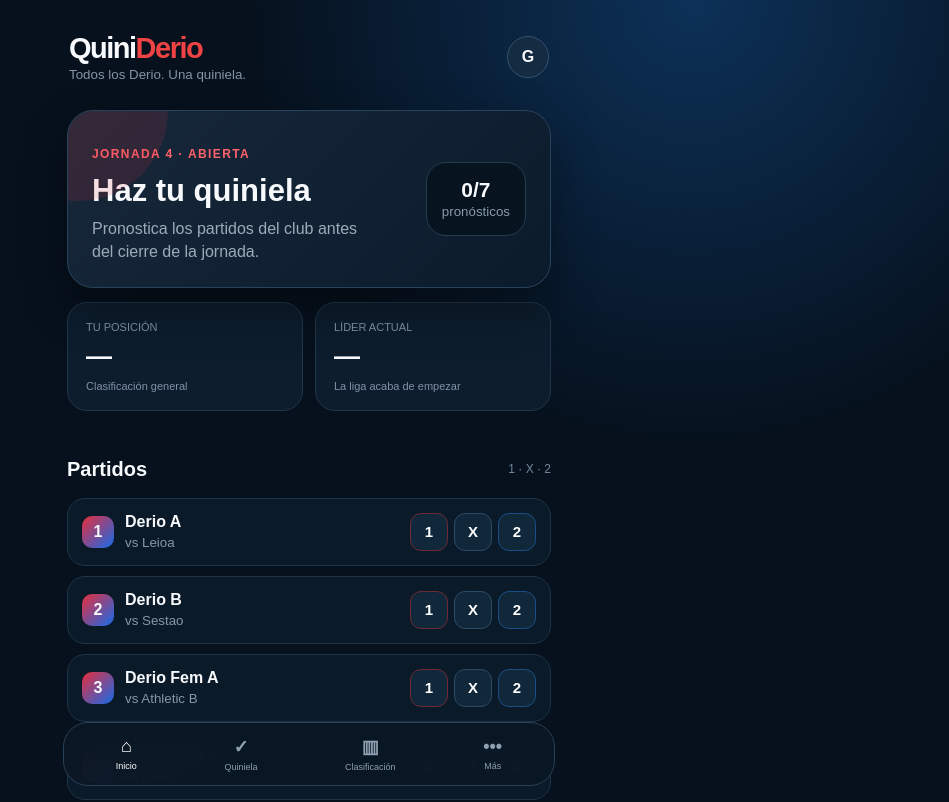
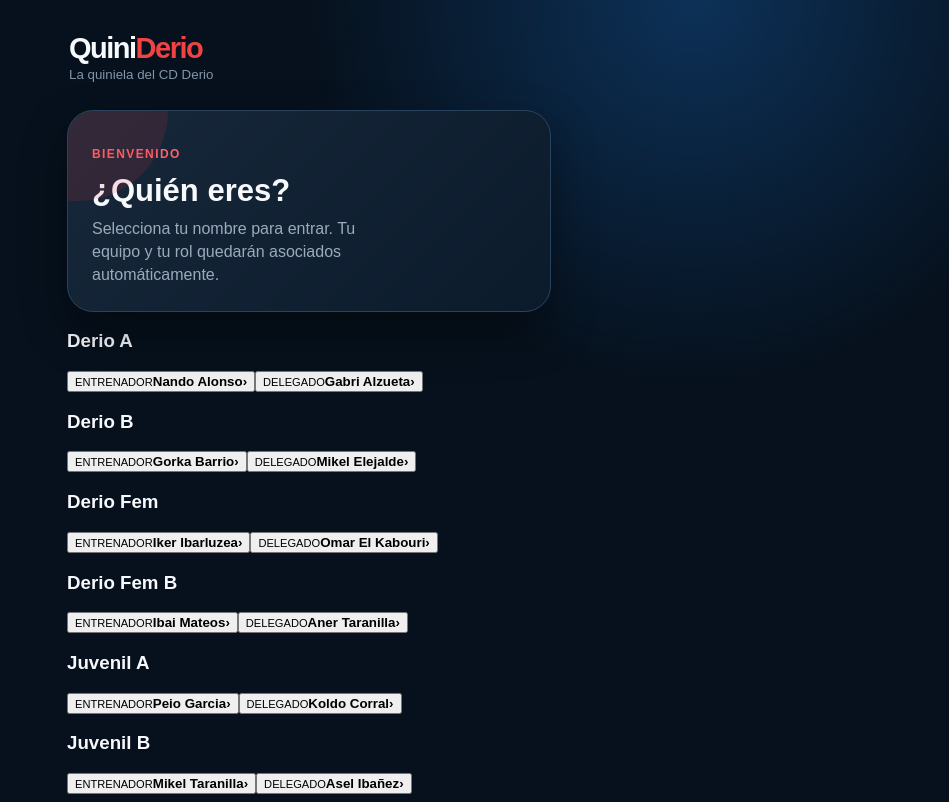
Before and after one commit to gabrialzu14/QuiniDerio, a Next.js app: page / in a window 1280 px wide. Shown: the top 802 px of the page, without its empty margins (331-1280 px from the left). Built offline with nearby package versions, Linux system fonts and the light colour scheme.

Commit message:
Add participant selection before main menu

```diff
--- a/app/page.tsx
+++ b/app/page.tsx
@@ -1,2 +1,18 @@
-const games=[["Derio A","Leioa"],["Derio B","Sestao"],["Derio Fem A","Athletic B"],["Derio Fem B","Getxo"],["Juvenil A","Santutxu"],["Juvenil B","Zamudio"],["Cadete B","Danok Bat"]];
-export default function Home(){return <main><header><div><b className="logo">Quini<span>Derio</span></b><small>Todos los Derio. Una quiniela.</small></div><div className="avatar">G</div></header><section className="hero"><div><p className="eyebrow">JORNADA 4 · ABIERTA</p><h1>Haz tu quiniela</h1><p>Pronostica los partidos del club antes del cierre de la jornada.</p></div><div className="score"><strong>0/7</strong><small>pronósticos</small></div></section><section className="stats"><article><small>TU POSICIÓN</small><strong>—</strong><span>Clasificación general</span></article><article><small>LÍDER ACTUAL</small><strong>—</strong><span>La liga acaba de empezar</span></article></section><div className="title"><h2>Partidos</h2><span>1 · X · 2</span></div><section className="games">{games.map((g,i)=><article className="game" key={g[0]}><div className="team"><i>{i+1}</i><div><b>{g[0]}</b><small>vs {g[1]}</small></div></div><div className="picks"><button>1</button><button>X</button><button>2</button></div></article>)}</section><button className="submit">Guardar quiniela</button><nav><b>⌂<small>Inicio</small></b><b>✓<small>Quiniela</small></b><b>▥<small>Clasificación</small></b><b>•••<small>Más</small></b></nav></main>}
+"use client";
+import {useState} from "react";
+
+const members=[
+ {team:"Derio A",coach:"Nando Alonso",delegate:"Gabri Alzueta"},
+ {team:"Derio B",coach:"Gorka Barrio",delegate:"Mikel Elejalde"},
+ {team:"Derio Fem",coach:"Iker Ibarluzea",delegate:"Omar El Kabouri"},
+ {team:"Derio Fem B",coach:"Ibai Mateos",delegate:"Aner Taranilla"},
+ {team:"Juvenil A",coach:"Peio Garcia",delegate:"Koldo Corral"},
+ {team:"Juvenil B",coach:"Mikel Taranilla",delegate:"Asel Ibañez"},
+];
+const games=[["Derio A","Leioa"],["Derio B","Sestao"],["Derio Fem","Athletic B"],["Derio Fem B","Getxo"],["Juvenil A","Santutxu"],["Juvenil B","Zamudio"]];
+
+export default function Home(){
+ const [selected,setSelected]=useState<string|null>(null);
+ if(!selected)return <main><header><div><b className="logo">Quini<span>Derio</span></b><small>La quiniela del CD Derio</small></div></header><section className="hero"><div><p className="eyebrow">BIENVENIDO</p><h1>¿Quién eres?</h1><p>Selecciona tu nombre para entrar. Tu equipo y tu rol quedarán asociados automáticamente.</p></div></section><section className="members">{members.map(m=><article className="member" key={m.team}><h3>{m.team}</h3><button onClick={()=>setSelected(m.coach)}><span><small>ENTRENADOR</small><b>{m.coach}</b></span><strong>›</strong></button><button onClick={()=>setSelected(m.delegate)}><span><small>DELEGADO</small><b>{m.delegate}</b></span><strong>›</strong></button></article>)}</section></main>;
+ return <main><header><div><b className="logo">Quini<span>Derio</span></b><small>Todos los Derio. Una quiniela.</small></div><div className="avatar">{selected[0]}</div></header><section className="hero"><div><p className="eyebrow">JORNADA 4 · ABIERTA</p><h1>Haz tu quiniela</h1><p>Hola, {selected}. Pronostica los partidos del club antes del cierre.</p></div><div className="score"><strong>0/6</strong><small>pronósticos</small></div></section><div className="title"><h2>Partidos</h2><span>1 · X · 2</span></div><section className="games">{games.map((g,i)=><article className="game" key={g[0]}><div className="team"><i>{i+1}</i><div><b>{g[0]}</b><small>vs {g[1]}</small></div></div><div className="picks"><button>1</button><button>X</button><button>2</button></div></article>)}</section><button className="submit">Guardar quiniela</button><nav><b>⌂<small>Inicio</small></b><b>✓<small>Quiniela</small></b><b>▥<small>Clasificación</small></b><b>•••<small>Más</small></b></nav></main>
+}
```
